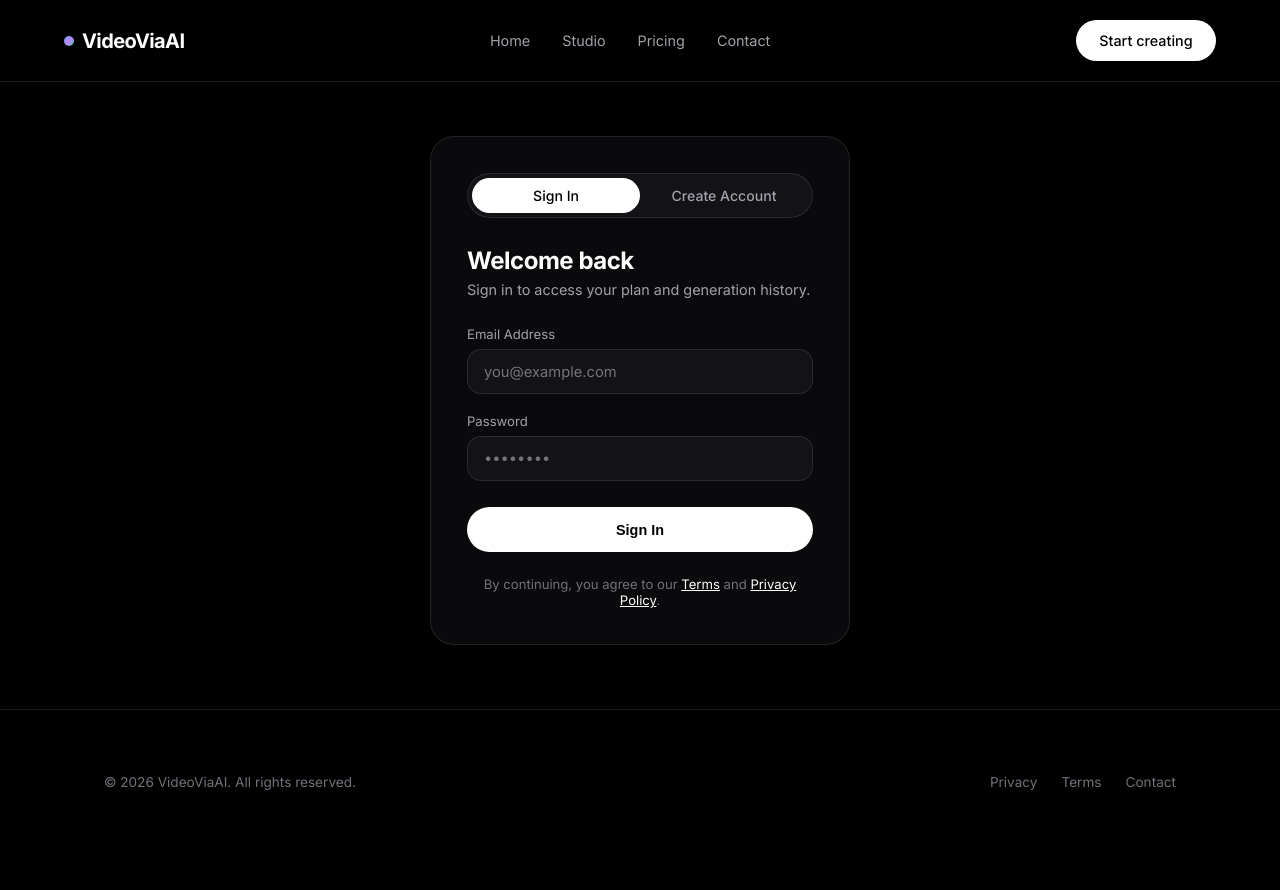
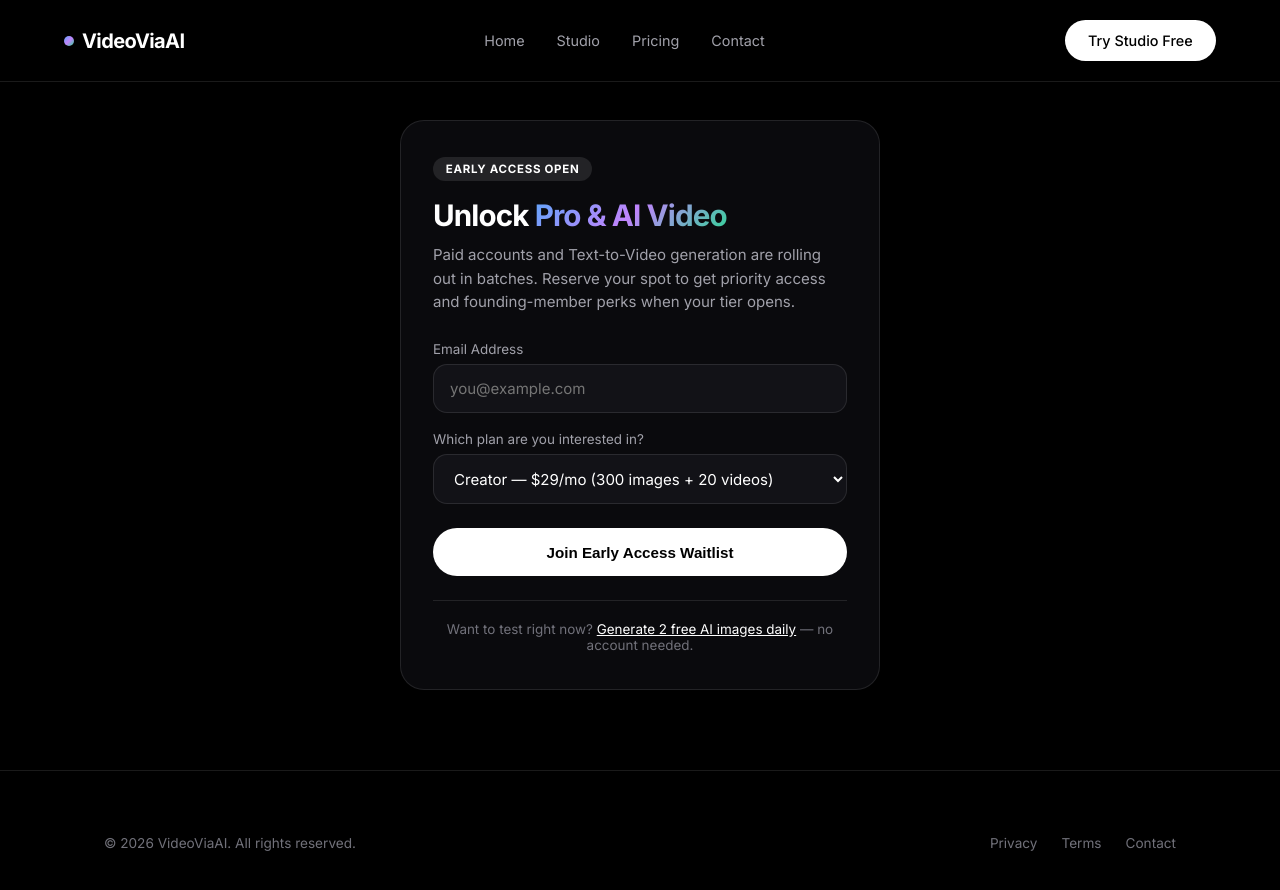
Before and after one commit to illusionarshad/videoviaai, a plain HTML site: page login.html in a window 1280 px wide. Before the commit the page ends 830 px from the top, so only its background shows below. Drawn offline with Linux system fonts and the light colour scheme.

Commit message:
Convert login page into Pro Plan Early Access waitlist

```diff
--- a/login.html
+++ b/login.html
@@ -3,7 +3,7 @@
 <head>
   <meta charset="UTF-8" />
   <meta name="viewport" content="width=device-width, initial-scale=1.0" />
-  <title>Sign In — VideoViaAI</title>
+  <title>Early Access — VideoViaAI</title>
   <link rel="preconnect" href="https://fonts.googleapis.com" />
   <link rel="preconnect" href="https://fonts.gstatic.com" crossorigin />
   <link href="https://fonts.googleapis.com/css2?family=Inter:wght@400;500;600;700&display=swap" rel="stylesheet" />
@@ -11,59 +11,45 @@
   <style>
     .auth-wrapper {
       flex: 1;
+      padding: 7.5rem 0 5rem;
       display: flex;
       align-items: center;
-      justify-content: center;
-      padding: 8.5rem 5% 4rem;
     }
 
     .auth-card {
+      max-width: 480px;
       width: 100%;
-      max-width: 420px;
+      margin: 0 auto;
       background: var(--bg-surface);
       border: 1px solid var(--border-subtle);
       border-radius: var(--radius-lg);
-      padding: 2.25rem;
+      padding: 2.25rem 2rem;
     }
 
-    .auth-tabs {
-      display: grid;
-      grid-template-columns: 1fr 1fr;
-      background: var(--bg-elevated);
-      border: 1px solid var(--border-subtle);
+    .early-badge {
+      display: inline-block;
+      font-size: 0.72rem;
+      font-weight: 700;
+      text-transform: uppercase;
+      letter-spacing: 0.06em;
+      padding: 0.3rem 0.8rem;
       border-radius: var(--radius-pill);
-      padding: 0.25rem;
-      margin-bottom: 1.75rem;
-    }
-
-    .auth-tab {
-      padding: 0.55rem;
-      border: none;
-      border-radius: var(--radius-pill);
-      background: transparent;
-      color: var(--text-secondary);
-      font-size: 0.88rem;
-      font-weight: 500;
-      cursor: pointer;
-      font-family: inherit;
-      transition: all 0.2s ease;
-    }
-
-    .auth-tab.active {
-      background: #ffffff;
-      color: #000000;
+      background: rgba(255, 255, 255, 0.1);
+      color: #ffffff;
+      margin-bottom: 1rem;
     }
 
     .auth-card h1 {
-      font-size: 1.5rem;
+      font-size: 1.85rem;
       font-weight: 700;
-      letter-spacing: -0.02em;
-      margin-bottom: 0.4rem;
+      letter-spacing: -0.03em;
+      margin-bottom: 0.65rem;
     }
 
     .auth-subtitle {
-      font-size: 0.9rem;
       color: var(--text-secondary);
+      font-size: 0.94rem;
+      line-height: 1.55;
       margin-bottom: 1.75rem;
     }
 
@@ -73,55 +59,77 @@
 
     .form-group label {
       display: block;
-      font-size: 0.82rem;
+      font-size: 0.84rem;
       color: var(--text-secondary);
       margin-bottom: 0.45rem;
     }
 
-    .form-input {
+    .form-input,
+    .form-select {
       width: 100%;
-      padding: 0.78rem 1rem;
+      padding: 0.85rem 1rem;
       background: var(--bg-elevated);
       border: 1px solid var(--border-subtle);
       border-radius: var(--radius-md);
       color: var(--text-primary);
       font-family: inherit;
-      font-size: 0.92rem;
+      font-size: 0.94rem;
       outline: none;
+      transition: border-color 0.2s ease;
     }
 
-    .form-input:focus {
+    .form-input:focus,
+    .form-select:focus {
       border-color: var(--border-hover);
     }
 
-    .auth-submit {
+    .submit-btn {
       width: 100%;
-      margin-top: 0.5rem;
-      padding: 0.85rem;
+      padding: 0.9rem;
       font-weight: 600;
+      font-size: 0.95rem;
+      margin-top: 0.35rem;
     }
 
-    .auth-notice {
+    .submit-btn:disabled {
+      opacity: 0.6;
+      cursor: not-allowed;
+    }
+
+    .status-banner {
       display: none;
-      margin-top: 1.25rem;
-      padding: 0.85rem 1rem;
+      margin-top: 1.15rem;
+      padding: 0.9rem 1rem;
       border-radius: var(--radius-md);
-      background: rgba(52, 211, 153, 0.1);
+      font-size: 0.86rem;
+      line-height: 1.5;
+    }
+
+    .status-banner.success {
+      display: block;
+      background: rgba(52, 211, 153, 0.12);
       border: 1px solid rgba(52, 211, 153, 0.35);
       color: #6ee7b7;
-      font-size: 0.85rem;
-      line-height: 1.5;
+    }
+
+    .status-banner.error {
+      display: block;
+      background: rgba(248, 113, 113, 0.1);
+      border: 1px solid rgba(248, 113, 113, 0.35);
+      color: #fca5a5;
     }
 
     .auth-footer {
       margin-top: 1.5rem;
+      padding-top: 1.25rem;
+      border-top: 1px solid var(--border-subtle);
       text-align: center;
-      font-size: 0.82rem;
+      font-size: 0.84rem;
       color: var(--text-muted);
     }
 
     .auth-footer a {
-      color: var(--text-primary);
+      color: #ffffff;
       text-decoration: underline;
     }
   </style>
@@ -140,43 +148,48 @@
       <a href="contact.html">Contact</a>
     </div>
     <div class="nav-actions">
-      <a href="generate.html" class="btn btn-primary">Start creating</a>
+      <a href="generate.html" class="btn btn-primary">Try Studio Free</a>
     </div>
   </nav>
 
   <main class="auth-wrapper">
+    <div class="container">
       <div class="auth-card">
-      <div class="auth-tabs">
-        <button type="button" class="auth-tab active" data-mode="signin">Sign In</button>
-        <button type="button" class="auth-tab" data-mode="signup">Create Account</button>
-      </div>
+        <span class="early-badge">Early Access Open</span>
+        <h1>Unlock <span class="iridescent-text">Pro & AI Video</span></h1>
+        <p class="auth-subtitle">
+          Paid accounts and Text-to-Video generation are rolling out in batches. Reserve your spot to get priority access and founding-member perks when your tier opens.
+        </p>
 
-      <h1 id="auth-heading">Welcome back</h1>
-      <p class="auth-subtitle" id="auth-sub">Sign in to access your plan and generation history.</p>
+        <form id="waitlist-form" action="https://formspree.io/f/xnpdojgv" method="POST">
+          <input type="text" name="_gotcha" style="display:none" tabindex="-1" autocomplete="off" />
+          <input type="hidden" name="form_type" value="Pro Plan Early Access Waitlist" />
 
-      <form id="auth-form">
-        <div class="form-group" id="name-group" style="display: none;">
-          <label for="name">Full Name</label>
-          <input type="text" id="name" class="form-input" placeholder="Your name" />
+          <div class="form-group">
+            <label for="email">Email Address</label>
+            <input type="email" id="email" name="email" class="form-input" placeholder="you@example.com" required />
           </div>
 
           <div class="form-group">
-          <label for="email">Email Address</label>
-          <input type="email" id="email" class="form-input" placeholder="you@example.com" required />
+            <label for="plan">Which plan are you interested in?</label>
+            <select id="plan" name="preferred_plan" class="form-select">
+              <option value="Starter ($9/mo)">Starter — $9/mo (100 images + 6 videos)</option>
+              <option value="Creator ($29/mo)" selected>Creator — $29/mo (300 images + 20 videos)</option>
+              <option value="Studio ($79/mo)">Studio — $79/mo (1,000 images + 55 videos)</option>
+              <option value="Just notify me on launch">Just notify me when AI Video launches</option>
+            </select>
           </div>
 
-        <div class="form-group">
-          <label for="password">Password</label>
-          <input type="password" id="password" class="form-input" placeholder="••••••••" minlength="6" required />
-        </div>
+          <button type="submit" id="submit-btn" class="btn btn-primary submit-btn">
+            Join Early Access Waitlist
+          </button>
 
-        <button type="submit" class="btn btn-primary auth-submit" id="submit-btn">Sign In</button>
+          <div id="status-banner" class="status-banner"></div>
         </form>
 
-      <div class="auth-notice" id="auth-notice"></div>
-
         <div class="auth-footer">
-        By continuing, you agree to our <a href="terms.html">Terms</a> and <a href="privacy.html">Privacy Policy</a>.
+          Want to test right now? <a href="generate.html">Generate 2 free AI images daily</a> — no account needed.
+        </div>
       </div>
     </div>
   </main>
@@ -195,43 +208,42 @@
   </footer>
 
   <script>
-    let authMode = "signin";
-    const heading = document.getElementById("auth-heading");
-    const sub = document.getElementById("auth-sub");
-    const nameGroup = document.getElementById("name-group");
+    const form = document.getElementById("waitlist-form");
     const submitBtn = document.getElementById("submit-btn");
-    const notice = document.getElementById("auth-notice");
+    const statusBanner = document.getElementById("status-banner");
 
-    document.querySelectorAll(".auth-tab").forEach((tab) => {
-      tab.addEventListener("click", () => {
-        document.querySelectorAll(".auth-tab").forEach((t) => t.classList.remove("active"));
-        tab.classList.add("active");
-        authMode = tab.dataset.mode;
-        notice.style.display = "none";
+    form.addEventListener("submit", async (e) => {
+      e.preventDefault();
+      statusBanner.className = "status-banner";
+      statusBanner.textContent = "";
 
-        if (authMode === "signup") {
-          heading.textContent = "Create your account";
-          sub.textContent = "Start free with 2 images and 1 video every day.";
-          nameGroup.style.display = "block";
-          submitBtn.textContent = "Create Free Account";
+      submitBtn.disabled = true;
+      submitBtn.textContent = "Reserving your spot...";
+
+      try {
+        const response = await fetch(form.action, {
+          method: "POST",
+          body: new FormData(form),
+          headers: { Accept: "application/json" },
+        });
+
+        if (response.ok) {
+          form.reset();
+          statusBanner.className = "status-banner success";
+          statusBanner.textContent = "You're on the list! We'll email you as soon as Pro accounts and AI Video open up.";
         } else {
-          heading.textContent = "Welcome back";
-          sub.textContent = "Sign in to access your plan and generation history.";
-          nameGroup.style.display = "none";
-          submitBtn.textContent = "Sign In";
+          statusBanner.className = "status-banner error";
+          statusBanner.textContent = "Something went wrong. Please double-check your email and try again.";
+        }
+      } catch (err) {
+        statusBanner.className = "status-banner error";
+        statusBanner.textContent = "Network error. Please check your connection and try again.";
+      } finally {
+        submitBtn.disabled = false;
+        submitBtn.textContent = "Join Early Access Waitlist";
       }
     });
-    });
+  </script>
 
-    document.getElementById("auth-form").addEventListener("submit", (e) => {
-      e.preventDefault();
-      // Firebase Authentication will be connected here in Phase 4
-      notice.textContent =
-        authMode === "signup"
-          ? "Account system is in preview mode. You can already use the Studio for free without signing in!"
-          : "Sign-in will activate once Firebase Auth is connected. Head to the Studio to try the free tier now.";
-      notice.style.display = "block";
-    });
-  </script>
 </body>
 </html>
```
Lines whose indentation alone changed are shown as unchanged.
